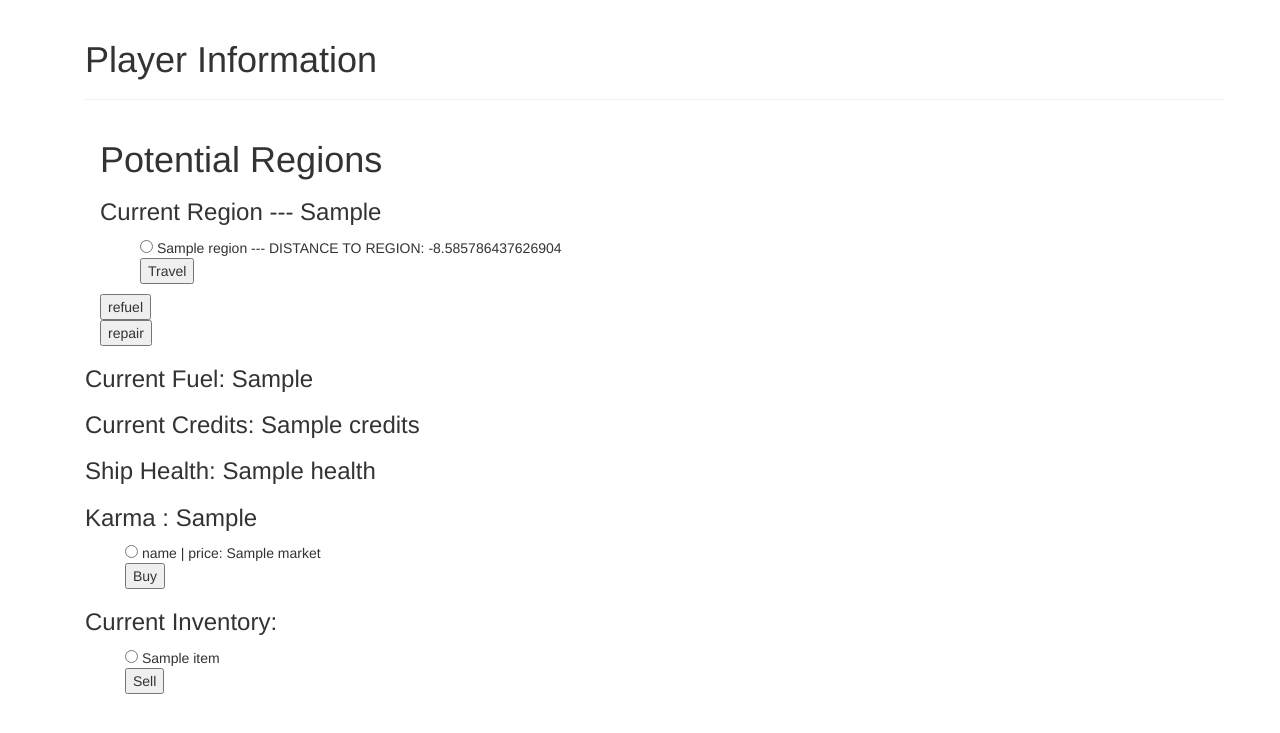
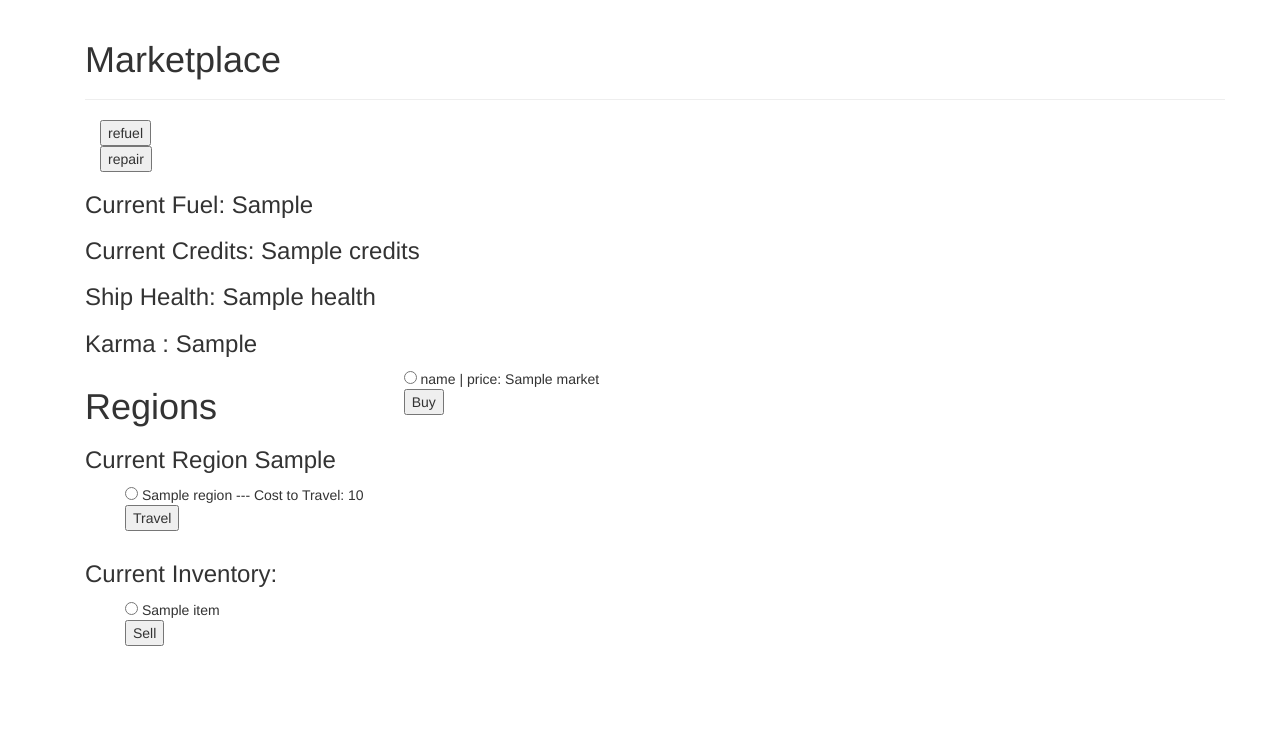
Before and after one commit to sauravghosal/spacetrader_brogrammers, a Flask app: template templates/market.html in a window 1280 px wide. Shown: the top 733 px of the page. Run offline with Flask 2, Linux system fonts and the light colour scheme; the template is opened without the code that fills it: most values are stand-ins (such as "Sample title", 1, 10 or a date in 2020); some libraries are stand-ins or nearby versions.

Commit message:
distances

```diff
--- a/Region.py
+++ b/Region.py
@@ -20,7 +20,7 @@ class Region:
         self.market = self.marketplace.get(tech_level)
 
     def __str__(self):
-        return f'Name: {self.name}, Location: ({self.x_coord}), {self.tech_level}'
+        return f'Name: {self.name}, Location: ({self.x_coord}, {self.y_coord}), {self.tech_level}'
 
     def getMarketPlace(self):
         return self.marketplace
--- a/static/sample-app.css
+++ b/static/sample-app.css
@@ -1,3 +1,8 @@
 .jumbotron {
   margin-top: 1em;
 }
+
+.items {
+  display: flex;
+  flex-flow: row wrap;
+}
--- a/templates/encounter.html
+++ b/templates/encounter.html
@@ -34,6 +34,10 @@
           <h1>Item Offered: {{ game.npc.itemKey }}</h1>
           <h1>Item Price: {{ game.npc.itemValue }}</h1>
           {% endif %}
+
+          {% if game.npc.name == 'Bandit' %}
+          <h1> Credits demanded: {{ game.npc.demand }} </h1>
+          {% endif %}
           <input type="submit" value="Select" title="let's go!"></input>
         </ul>
       </form>
--- a/templates/market.html
+++ b/templates/market.html
@@ -1,9 +1,9 @@
 {%- extends "base.html" %} {% import "bootstrap/utils.html" as utils %} {% block
-title %}Character Information{% endblock %} {% block content %}
+title %}Marketplace{% endblock %} {% block content %}
 <div class="container">
   <div class="container">
     <div class="page-header">
-      <h1>Player Information</h1>
+      <h1>Marketplace</h1>
     </div>
     {%- with messages = get_flashed_messages(with_categories=True) %} {%- if
     messages %}
@@ -14,8 +14,21 @@ title %}Character Information{% endblock %} {% block content %}
     </div>
     {%- endif %} {%- endwith %}
       <div class="container">
-        <h1>Potential Regions</h1>
-        <h3>Current Region --- {{ game.curr_region }}</h3>
+        <form method="POST">
+        <input type="submit" name="refuel" value="refuel"></input>
+        </form>
+        <form method="POST">
+          <input type="submit" name="repair" value="repair"></input>
+          </form>
+      </div>
+      <h3> Current Fuel: {{ game.player.ship.current_fuel }} </h3>
+      <h3> Current Credits: {{ game.player.credits }} </h3>
+      <h3> Ship Health: {{ game.player.ship.health }} </h3>
+      <h3> Karma : {{game.player.getKarma()}}</h3>
+      <div class="items">
+        <div class="travel">
+            <h1>Regions</h1>
+            <h3>Current Region {{ game.curr_region }}</h3>
             <form method="POST">
               <ul>
                 {% for region in game.universe.regions %}
@@ -27,24 +40,15 @@ title %}Character Information{% endblock %} {% block content %}
                 {{
                   region
                 }}
-            --- DISTANCE TO REGION:
-            {{ (((game.curr_region.x_coord - region.x_coord) ** 2 + (game.curr_region.y_coord - region.y_coord) ** 2) ** 0.5) / 10  - game.player.pilot |round(3) }}
+                --- Cost to Travel:
+                {{ game.calculate_travel_cost(region) }}
                 <br />
                 {% endfor %}
                 <input type="submit" value="Travel"></input>
               </ul>
             </form>
-        <form method="POST">
-        <input type="submit" name="refuel" value="refuel"></input>
-        </form>
-        <form method="POST">
-          <input type="submit" name="repair" value="repair"></input>
-          </form>
           </div>
-      <h3> Current Fuel: {{ game.player.ship.current_fuel }} </h3>
-      <h3> Current Credits: {{ game.player.credits }} </h3>
-      <h3> Ship Health: {{ game.player.ship.health }} </h3>
-      <h3> Karma : {{game.player.getKarma()}}</h3>
+        <div class="market">
         <form method="POST">
           <ul>
             {% for key in game.curr_region.market.keys() %}
@@ -62,9 +66,10 @@ title %}Character Information{% endblock %} {% block content %}
             <input type="submit" value="Buy"></input>
           </ul>
         </form>
-
+      </div>
+    </div>
       <h3> Current Inventory: </h3>
-
+    <div class="inventory">
       <form method="POST">
         <ul>
           {% for item in game.player.ship.inventory %}
@@ -82,4 +87,5 @@ title %}Character Information{% endblock %} {% block content %}
       </div>
     </div>
   </div>
+</div>
 {%- endblock %}
```
Also changed, not shown: Game.py (+11 -5 lines), Trader.py (+5 -6 lines). Lines whose indentation alone changed are shown as unchanged.
